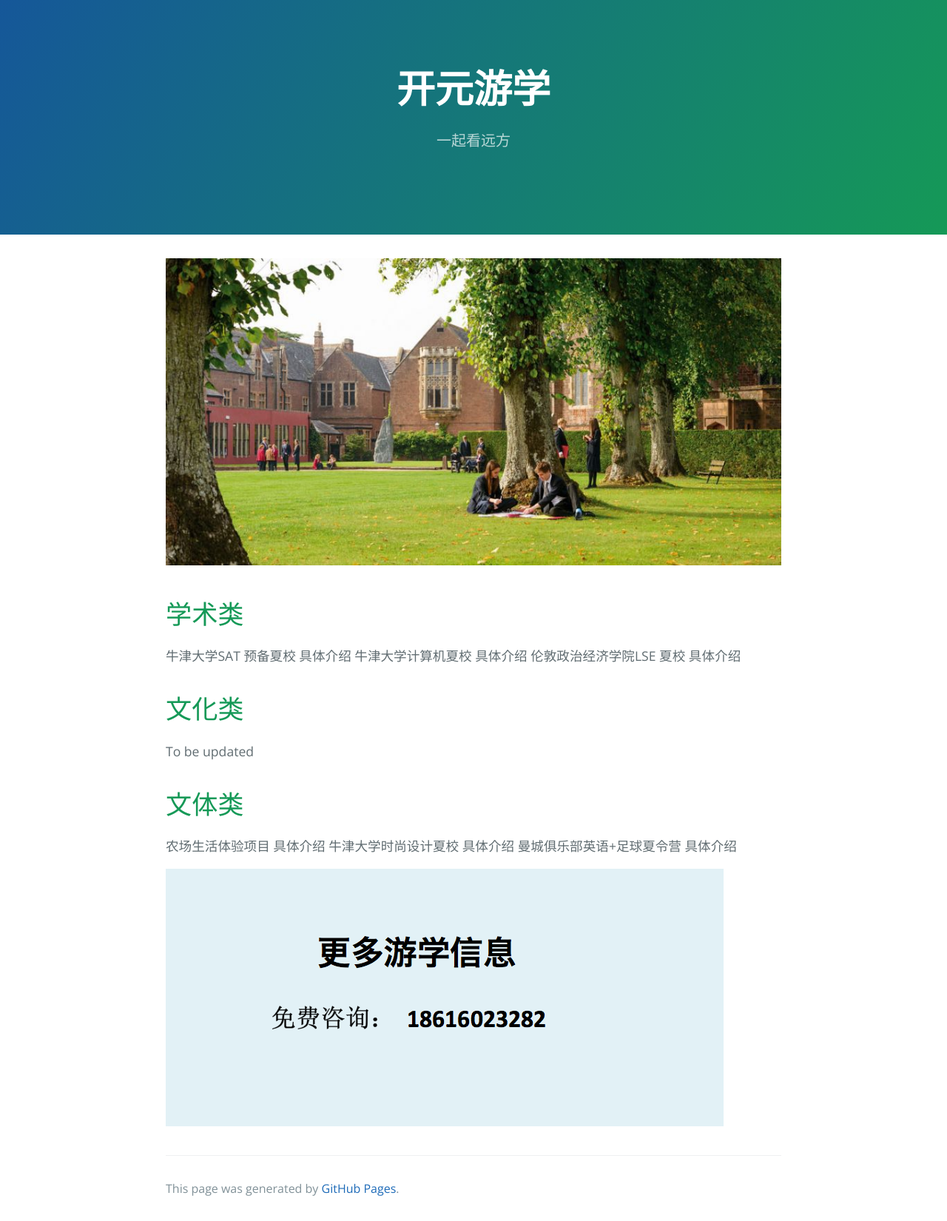
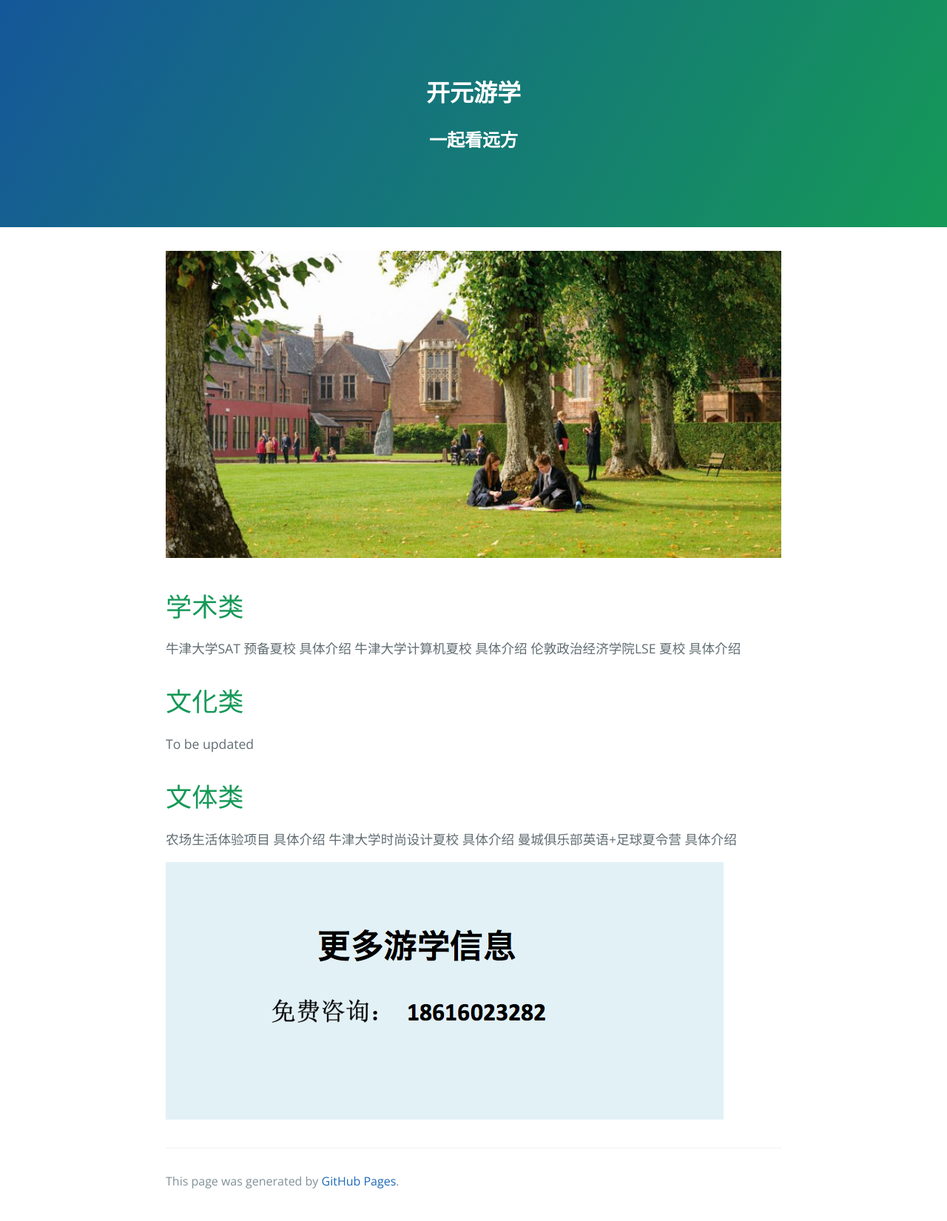
Before and after one commit to Crystal45/Crystal45.github.io, a Jekyll site: the page built from index.md, in a window 1280 px wide. Shown: the whole page at 74% size. Built offline with Jekyll 4.4.1, drawn with Linux system fonts in a browser that asks for light colours.

Commit message:
Update default.html

```diff
--- a/_layouts/default.html
+++ b/_layouts/default.html
@@ -11,8 +11,8 @@
   </head>
   <body>
     <section class="page-header">
-      <h1 class="project-name"> 开元游学 </h1>
-      <h2 class="project-tagline"> 一起看远方 </h2>
+      <h1> 开元游学 </h1>
+      <h2> 一起看远方 </h2>
       {% if site.github.is_project_page %}
         <a href="{{ site.github.repository_url }}" class="btn">View on GitHub</a>
       {% endif %}
```
